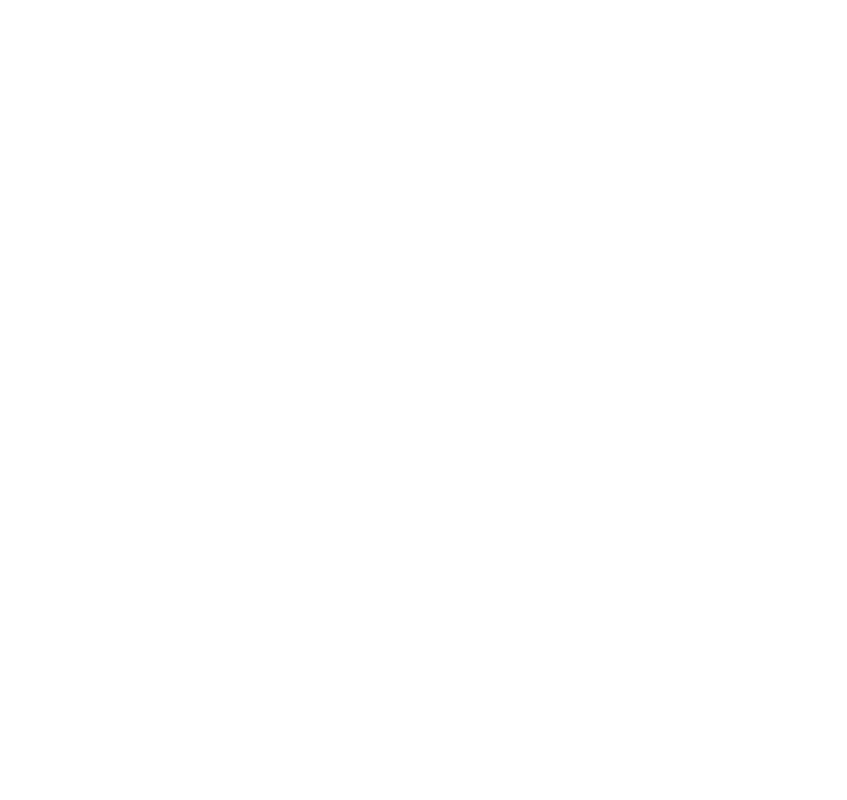
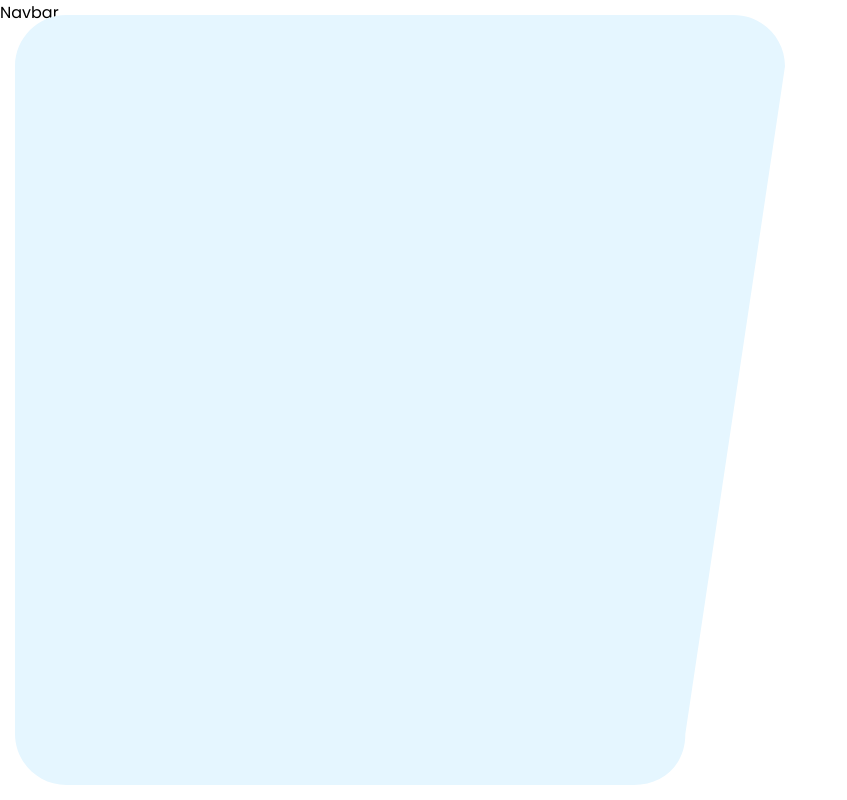
Before and after one commit to cateruu/shop, a React (Create React App) app: page / in a window 1280 px wide. Shown: the whole page, without its empty margins (0-847 px from the left). Built offline with nearby package versions, Linux system fonts and the light colour scheme.

Commit message:
background

```diff
--- a/src/App.js
+++ b/src/App.js
@@ -1,7 +1,14 @@
 import styles from './styles/app.module.css';
+import Navbar from './components/Navbar';
+import { ReactComponent as Blob } from './images/blob.svg';
 
 function App() {
-  return <main></main>;
+  return (
+    <main className={styles.main}>
+      <Blob className={styles.blob} />
+      <Navbar />
+    </main>
+  );
 }
 
 export default App;
--- /dev/null
+++ b/src/components/Navbar.js
@@ -0,0 +1,5 @@
+const Navbar = () => {
+  return <nav>Navbar</nav>;
+};
+
+export default Navbar;
--- a/src/styles/app.module.css
+++ b/src/styles/app.module.css
@@ -0,0 +1,11 @@
+.main {
+  min-height: 100vh;
+  position: relative;
+}
+
+.blob {
+  position: absolute;
+  top: 15px;
+  left: 15px;
+  height: calc(100% - 30px);
+}
--- a/src/styles/index.module.css
+++ b/src/styles/index.module.css
@@ -1,6 +1,15 @@
 @import-normalize;
 @import url('https://fonts.googleapis.com/css2?family=Inter:wght@300;400;700&family=Poppins:wght@400;600;700&display=swap');
 
+:root {
+  --primary-color: #473889;
+  --secondary-color: #988fbb;
+  --active-btn: #574a97;
+  --desc: #c9c4ff;
+  --blob-color: #e5f7ff;
+}
+
 body {
   font-family: 'Poppins', sans-serif;
+  margin: 0;
 }
```
Also changed, not shown: src/images/blob.svg (added).
